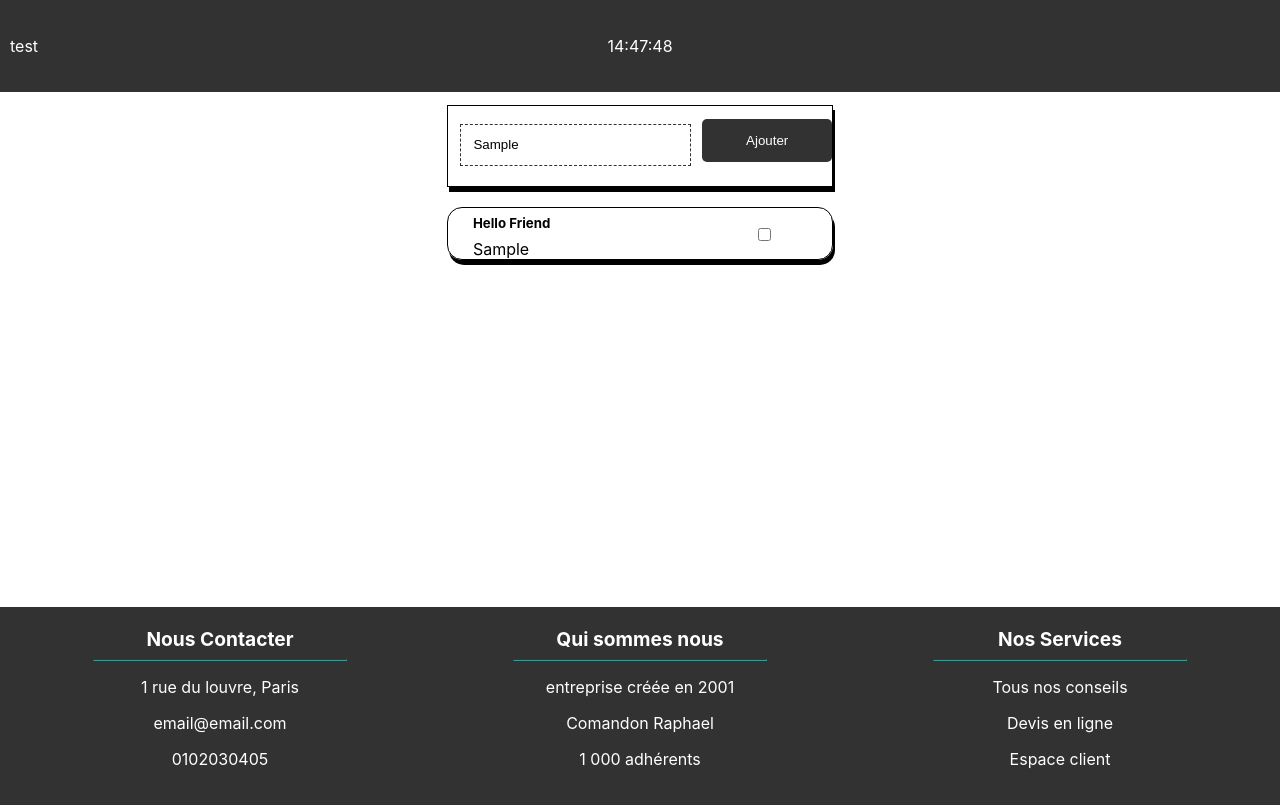
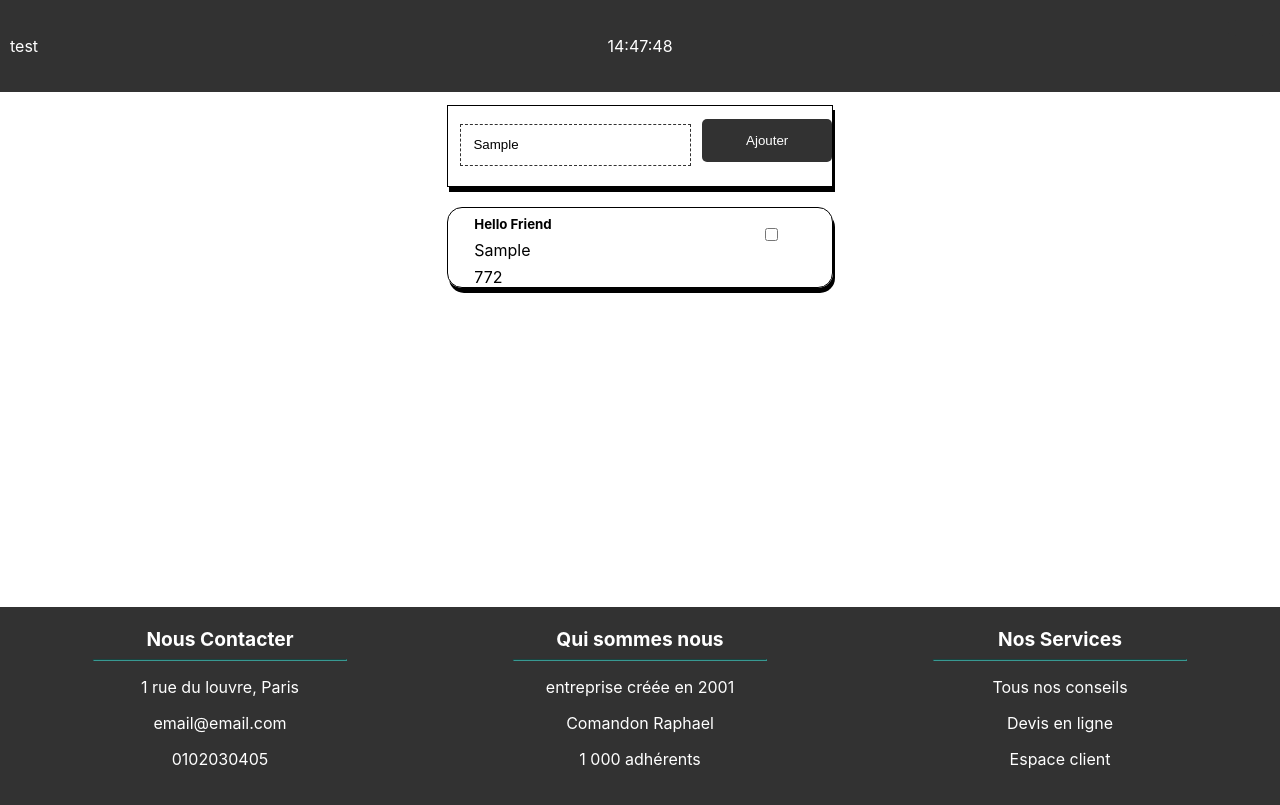
Before and after one commit to raphael-co/cours, a React (Create React App) app: page /home in a window 1280 px wide. Both pictures are taken after typing "Sample" into the empty fields and a click on the button "Ajouter". Built offline with nearby package versions, Linux system fonts and the light colour scheme.

Commit message:
dernier bug a regler drag/drop

```diff
--- a/src/component/Chest/chest.jsx
+++ b/src/component/Chest/chest.jsx
@@ -1,37 +1,37 @@
-import React, { useState } from "react";
-import style from './chest.module.css'
-import Checkbox from '../Checkbox/chekbox.jsx'
+// import React, { useState } from "react";
+// import style from './chest.module.css'
+// import Checkbox from '../Checkbox/chekbox.jsx'
 
-function Chest({ nameChest }) {
+// function Chest({ nameChest }) {
 
-  const [checked, setChecked] = useState(false)
-  const test = (t) => {
-    setChecked(t)
-  }
-  return (
-    <div className={style.body}>
+//   const [checked, setChecked] = useState(false)
+//   const test = (t) => {
+//     setChecked(t)
+//   }
+//   return (
+//     <div className={style.body}>
 
 
-      {/* className={checked == false ? `${style.ligne}` : ''} */}
-      {/* <div className={style.ligne `${checked == false? `${style.ligne}` : ""}`}></div> */}
-      <div className={checked === false ? `${style.ligne}` : `${style.ligneTrue}`}>
-        <div className={style.box}>
-          {/* <div className={style.two}> <input className={style.Boss} type="checkbox"></input></div> */}
-          <Checkbox
-            test1={test}
-            value={checked}
-          />
-          <div className={style.one}>
-            <h5 className={style.Boss2}>Hello Friend</h5>
-            <p className={style.Boss2}>{nameChest.name}</p>
-            {/* <p className={style.Boss2}>{hours}</p> */}
+//       {/* className={checked == false ? `${style.ligne}` : ''} */}
+//       {/* <div className={style.ligne `${checked == false? `${style.ligne}` : ""}`}></div> */}
+//       <div className={checked === false ? `${style.ligne}` : `${style.ligneTrue}`}>
+//         <div className={style.box}>
+//           {/* <div className={style.two}> <input className={style.Boss} type="checkbox"></input></div> */}
+//           <Checkbox
+//             test1={test}
+//             value={checked}
+//           />
+//           <div className={style.one}>
+//             <h5 className={style.Boss2}>Hello Friend</h5>
+//             <p className={style.Boss2}>{nameChest.name}</p>
+//             {/* <p className={style.Boss2}>{hours}</p> */}
 
-          </div>
-        </div>
+//           </div>
+//         </div>
 
-      </div>
-    </div>
-  );
-}
+//       </div>
+//     </div>
+//   );
+// }
 
-export default Chest;
+// export default Chest;
--- a/src/component/Navbar/Navbar.jsx
+++ b/src/component/Navbar/Navbar.jsx
@@ -1,20 +1,20 @@
-import React, { useState } from 'react';
+import React from 'react';
 // eslint-disable-next-line
 import { Link } from 'react-router-dom';
 // eslint-disable-next-line
 // import { SidebarData } from './SideMenuData';
-import style from './Navbar.module.css'
+// import style from './Navbar.module.css'
 
 function Navbar(value) {
 
   return (
     <>
-        <nav className={value.value ? `${style.navmenuactive}` : `${style.navmenu}`}>
+        {/* <nav className={value.value ? `${style.navmenuactive}` : `${style.navmenu}`}>
 
           <div><p>test</p></div>
 
 
-        </nav>
+        </nav> */}
     </>
   );
 }
--- a/src/component/body/body.jsx
+++ b/src/component/body/body.jsx
@@ -1,4 +1,8 @@
-import React, { useState } from "react";
+//eslint-disable-next-line
+import { useState, useCallback } from 'react';
+import update from 'immutability-helper';
+import { DndProvider } from 'react-dnd'
+import { HTML5Backend } from 'react-dnd-html5-backend'
 import style from './body.module.css'
 import ListChest from '../listChest/listChest.jsx'
 import BarAdd from '../barAdd/barAdd.jsx'
@@ -6,6 +10,8 @@ import BarAdd from '../barAdd/barAdd.jsx'
 
 
 function Body() {
+
+
 
 
     const [name, setName] = useState('')
@@ -21,9 +27,16 @@ function Body() {
     const envoieTabName = (t) => {
         setTabName(t)
     }
+    function getRandomInt(max) {
+        return Math.floor(Math.random() * max);
+      }
+
+    const test = getRandomInt(1000)
 
     const jsonName = {
-        "name": name
+        "name": name,
+        "id":test
+
     }
 
 
@@ -38,6 +51,16 @@ function Body() {
             console.log("encore")
         }
     }
+    const moveCard = useCallback((dragIndex, hoverIndex) => {
+        const dragCard = tabName[dragIndex];
+        setTabName(update(tabName, {
+            $splice: [
+                [dragIndex, 1],
+                [hoverIndex, 0, dragCard],
+            ],
+        }
+        ));
+    }, [tabName]);
 
     return (
         <div className={style.body}>
@@ -50,11 +73,14 @@ function Body() {
                 name1={name}
             />
             <br />
-            <ListChest
-                // eslint-disable-next-line
-                envoieTabName1={envoieTabName}
-                tab={tabName}
-            />
+            <DndProvider backend={HTML5Backend}>
+                <ListChest
+                    // eslint-disable-next-line
+                    envoieTabName1={envoieTabName}
+                    tab={tabName}
+                    setTab={moveCard}
+                />
+            </DndProvider>
         </div>
     );
 }
--- a/src/component/listChest/Cards.jsx
+++ b/src/component/listChest/Card.jsx
@@ -1,14 +1,24 @@
 import { useRef } from 'react';
+import { useState } from 'react';
+
 import { useDrag, useDrop } from 'react-dnd';
 import { ItemTypes } from './ItemTypes';
-const style = {
-    border: '1px dashed gray',
-    padding: '0.5rem 1rem',
-    marginBottom: '.5rem',
-    backgroundColor: 'white',
-    cursor: 'move',
-};
-export const Card = ({ id, name, index, moveCard }) => {
+import style from './chest.module.css'
+import Checkbox from '../Checkbox/chekbox.jsx'
+
+// const style = {
+//     border: '1px dashed gray',
+//     padding: '0.5rem 1rem',
+//     marginBottom: '.5rem',
+//     backgroundColor: 'white',
+//     cursor: 'move',
+// };
+export const Card = ({ id,name, index, moveCard }) => {
+
+    const [checked, setChecked] = useState(false)
+    const test = (t) => {
+        setChecked(t)
+    }
     const ref = useRef(null);
     const [{ handlerId }, drop] = useDrop({
         accept: ItemTypes.CARD,
@@ -64,9 +74,35 @@ export const Card = ({ id, name, index, moveCard }) => {
             isDragging: monitor.isDragging(),
         }),
     });
+    // eslint-disable-next-line
     const opacity = isDragging ? 0 : 1;
     drag(drop(ref));
-    return (<div ref={ref} style={{ ...style, opacity }} data-handler-id={handlerId}>
-			{name}
-		</div>);
+    return (
+
+        <div id={id} ref={ref} className={style.body} data-handler-id={handlerId}>
+
+
+            {/* className={checked == false ? `${style.ligne}` : ''} */}
+            {/* <div className={style.ligne `${checked == false? `${style.ligne}` : ""}`}></div> */}
+            <div className={checked === false ? `${style.ligne}` : `${style.ligneTrue}`}>
+                <div className={style.box}>
+                    {/* <div className={style.two}> <input className={style.Boss} type="checkbox"></input></div> */}
+                    <Checkbox
+                        test1={test}
+                        value={checked}
+                    />
+                    <div className={style.one}>
+                        <h5 className={style.Boss2}>Hello Friend</h5>
+                        <p className={style.Boss2}>{name}</p>
+                        <p className={style.Boss2}>{id}</p>
+                        {/* <p className={style.Boss2}>{hours}</p> */}
+
+                    </div>
+                </div>
+
+            </div>
+        </div>
+    );
+
+
 };
--- /dev/null
+++ b/src/component/listChest/chest.module.css
@@ -0,0 +1,51 @@
+.body {
+  /* min-height: 80vh; */
+  display: flex;
+  justify-content: center;
+  cursor: 'move',
+}
+
+.Boss2 {
+  padding-top: 3%;
+  padding-left: 10%;
+  text-align: left;
+  width: 100%;
+  float: left;
+  margin: 0;
+}
+
+.ligne {
+  text-align: center;
+  border-radius: 15px;
+  margin-bottom: 1%;
+  height: 10%;
+  min-width: 30%;
+  border: solid 1px;
+  background: transparent;
+  box-shadow: 2px 5px black;
+}
+
+.ligneTrue {
+  text-align: center;
+  border-radius: 15px;
+  margin-bottom: 1%;
+  height: 10%;
+  min-width: 30%;
+  border: solid 1px;
+  background: transparent;
+  box-shadow: 2px 5px #399992;
+}
+
+.box {
+  display: flex;
+  flex-direction: row-reverse;
+}
+
+.one {
+  flex: 1 5 auto;
+}
+
+.two {
+  margin-top: 4%;
+  flex: 1 1 auto;
+}
--- a/src/component/listChest/listChest.jsx
+++ b/src/component/listChest/listChest.jsx
@@ -1,15 +1,13 @@
 import React from "react";
+import { Card } from './Card';
+// import Chest from '../Chest/chest.jsx'
 
-import Chest from '../Chest/chest.jsx'
+function ListChest({ tab,setTab }) {
 
-function ListChest({ tab }) {
+    const listItems = tab.map((card , index) =>
+        <Card key={index} index={index} id={index} name={card.name} id={card.id} moveCard={setTab}/>
+    );
 
-    const listItems = tab.map((nametask , index) =>
-        <Chest
-        key = {index}
-        nameChest ={nametask}
-        ></Chest>
-    );
 
     return (
         <div>
--- a/src/component/listChest/listChest.module.css
+++ b/src/component/listChest/listChest.module.css
@@ -0,0 +1,51 @@
+.body {
+    /* min-height: 80vh; */
+    display: flex;
+    justify-content: center;
+    cursor: 'move',
+  }
+
+  .Boss2 {
+    padding-top: 3%;
+    padding-left: 10%;
+    text-align: left;
+    width: 100%;
+    float: left;
+    margin: 0;
+  }
+
+  .ligne {
+    text-align: center;
+    border-radius: 15px;
+    margin-bottom: 1%;
+    height: 10%;
+    min-width: 30%;
+    border: solid 1px;
+    background: transparent;
+    box-shadow: 2px 5px black;
+  }
+
+  .ligneTrue {
+    text-align: center;
+    border-radius: 15px;
+    margin-bottom: 1%;
+    height: 10%;
+    min-width: 30%;
+    border: solid 1px;
+    background: transparent;
+    box-shadow: 2px 5px #399992;
+  }
+
+  .box {
+    display: flex;
+    flex-direction: row-reverse;
+  }
+
+  .one {
+    flex: 1 5 auto;
+  }
+
+  .two {
+    margin-top: 4%;
+    flex: 1 1 auto;
+  }
--- a/src/index.js
+++ b/src/index.js
@@ -1,6 +1,7 @@
 import React from 'react';
 import ReactDOM from 'react-dom';
 import './index.css';
+import Props from './test/props.jsx'
 import App from './App';
 import reportWebVitals from './reportWebVitals';
 
```
